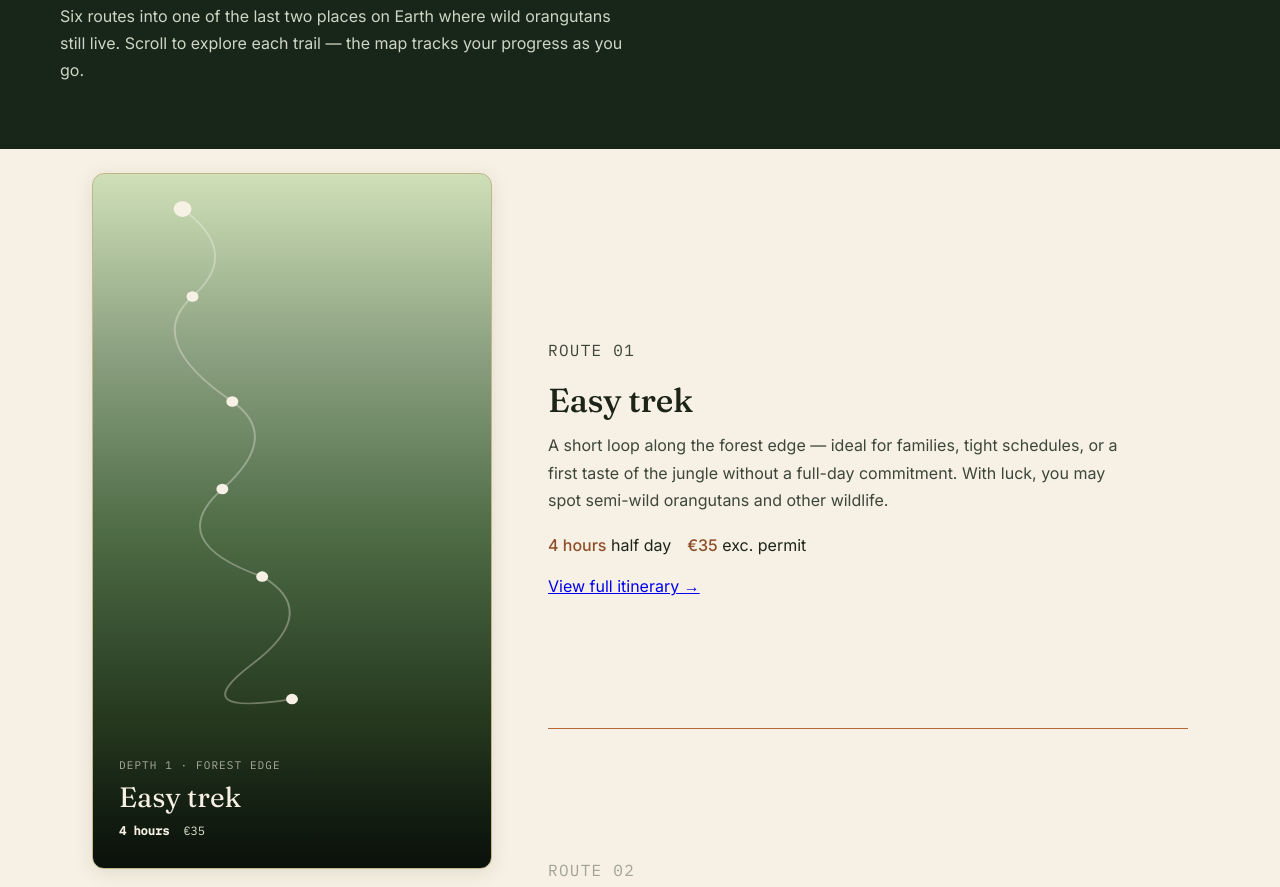
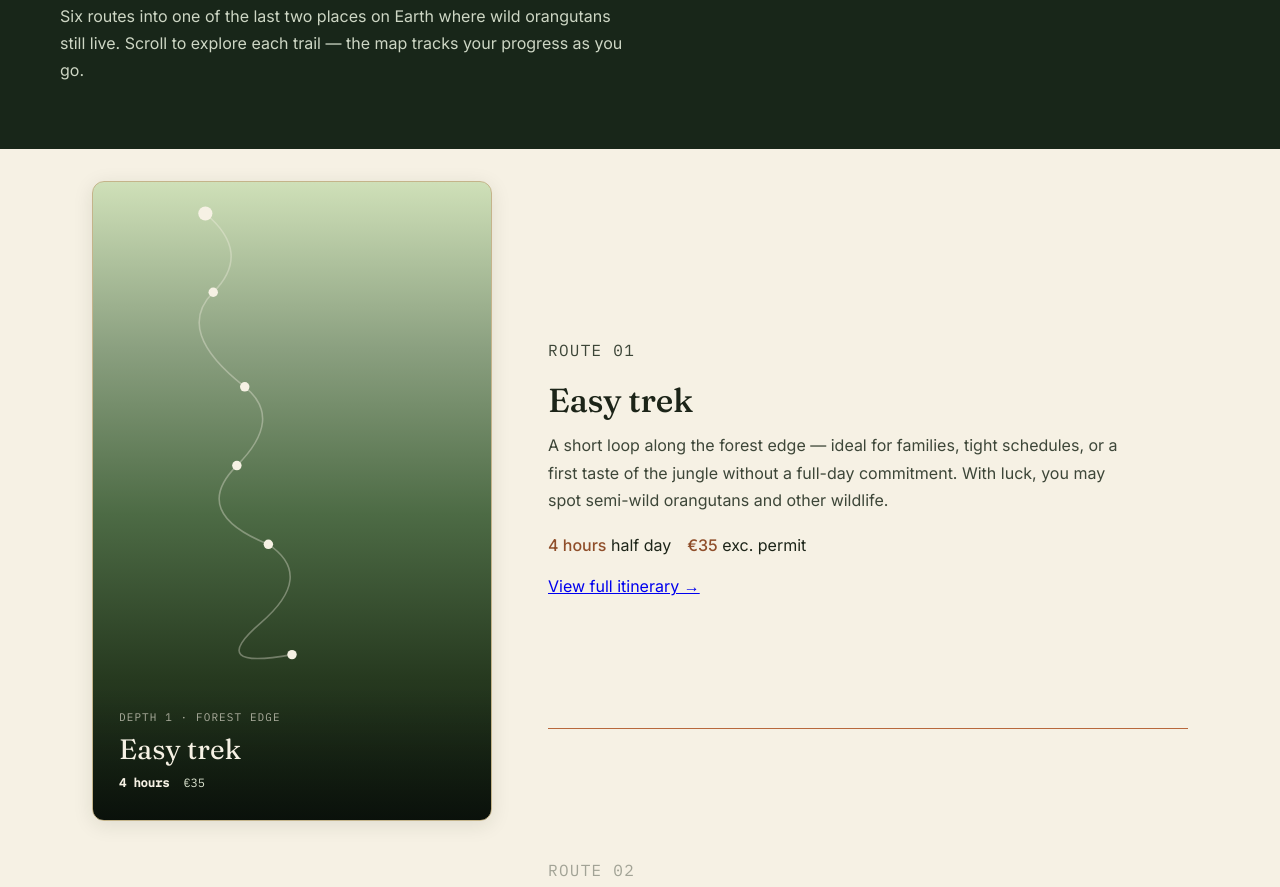
Before and after one commit to ajirokrause-blip/orangutan-hiking, a plain HTML site: page index.html in a window 1280 px wide. Shown: the part 396-1283 px from the top of the page. Drawn offline with Linux system fonts and the light colour scheme.

Commit message:
Keep the route map in proportion while scrolling.
The trail holds its shape, stays centered beside each route, and leaves a gap under the hero before you scroll.

```diff
--- a/css/trek-selector.css
+++ b/css/trek-selector.css
@@ -36,11 +36,13 @@
 
 .map-panel {
   position: sticky;
-  top: var(--map-sticky-top);
-  width: 400px;
+  top: max(var(--map-sticky-top), calc((100vh - min(640px, var(--map-sticky-height))) / 2));
+  width: min(400px, calc(var(--map-sticky-height) * 5 / 8));
   flex-shrink: 0;
-  height: var(--map-sticky-height);
-  margin: var(--map-gap) 0;
+  aspect-ratio: 5 / 8;
+  height: auto;
+  max-height: var(--map-sticky-height);
+  margin: var(--space-4) 0 0;
   border-radius: var(--radius-md);
   border: 1px solid var(--border-strong);
   box-shadow: var(--shadow-md);
--- a/index.html
+++ b/index.html
@@ -70,7 +70,7 @@
 <div class="split" id="treks">
   <div class="map-panel">
     <div class="map-svg-holder">
-      <svg id="mapSvg" viewBox="0 0 400 640" xmlns="http://www.w3.org/2000/svg" preserveAspectRatio="none" role="img" aria-label="Vertical cross-section of the trail, descending from the trailhead into the forest">
+      <svg id="mapSvg" viewBox="0 0 400 640" xmlns="http://www.w3.org/2000/svg" preserveAspectRatio="xMidYMid meet" role="img" aria-label="Vertical cross-section of the trail, descending from the trailhead into the forest">
         <path id="mapPath"
               d="M 90 40 Q 150 90 100 140 T 140 260 Q 190 300 130 360 T 170 460 Q 230 500 160 560 T 200 600"
               fill="none" stroke-width="2" stroke-linecap="round"
```
